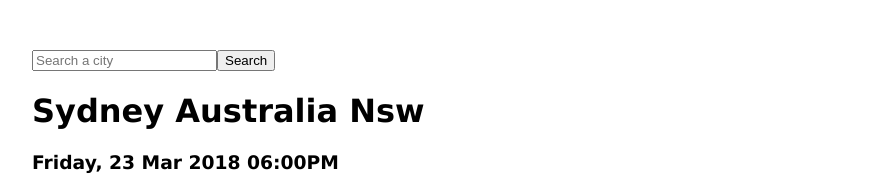
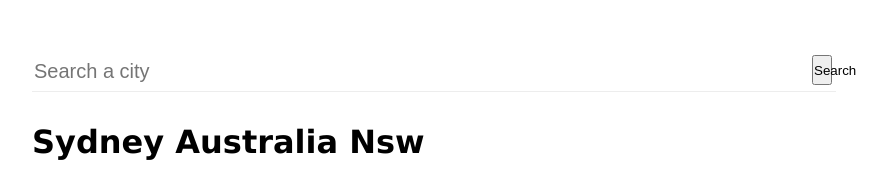
Before and after one commit to gbbrambila/weather-forecast-challenge, a React app: page / in a window 1280 px wide. Shown: the top 175 px of the page, without its empty margins (208-1095 px from the left). Built offline with nearby package versions, Linux system fonts and the light colour scheme.

Commit message:
Added SearchBarComponent.scss

```diff
--- a/src/components/weather-component/search-bar/SearchBarComponent.js
+++ b/src/components/weather-component/search-bar/SearchBarComponent.js
@@ -1,4 +1,5 @@
 import React, { Component } from 'react'
+import './SearchBarComponent.scss'
 
 class SearchBarComponent extends Component {
     render() {
--- /dev/null
+++ b/src/components/weather-component/search-bar/SearchBarComponent.scss
@@ -0,0 +1,31 @@
+.search-bar {
+    width: 100%;
+    height: auto;
+    padding: 10px 0;
+    position: relative;
+
+    .search-button {
+      width: 20px;
+      height: 30px;
+      margin: 0;
+      padding: 0;
+      position: absolute;
+      top: 5px;
+      right: 0px;
+    }
+
+    .search-city {
+      width: 100%;
+      height: 20px;
+      border: 0px;
+      border-bottom: 1px solid #ededed;
+      font-size: 20px;
+      padding-bottom: 10px;
+
+      &:focus {
+        outline: none;
+      }
+
+    }
+
+  }
```
